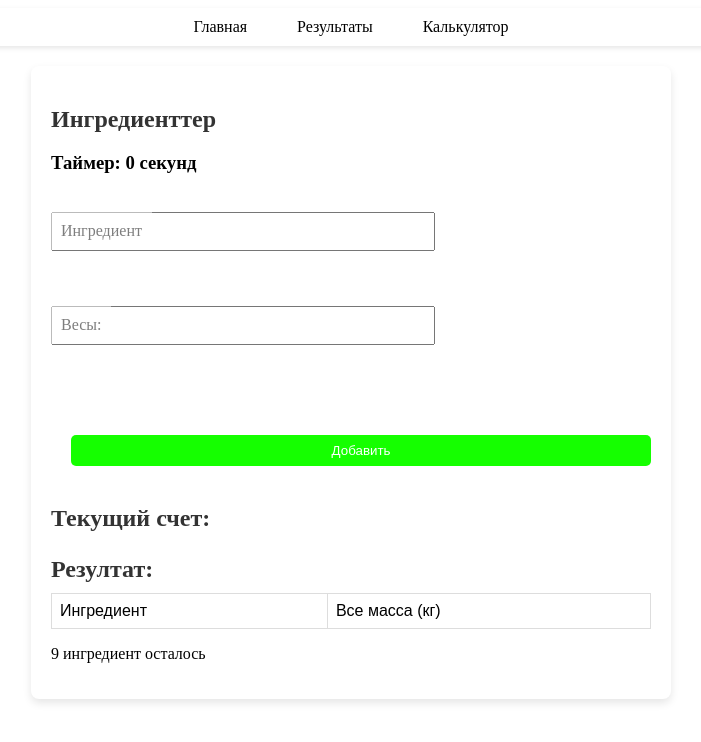
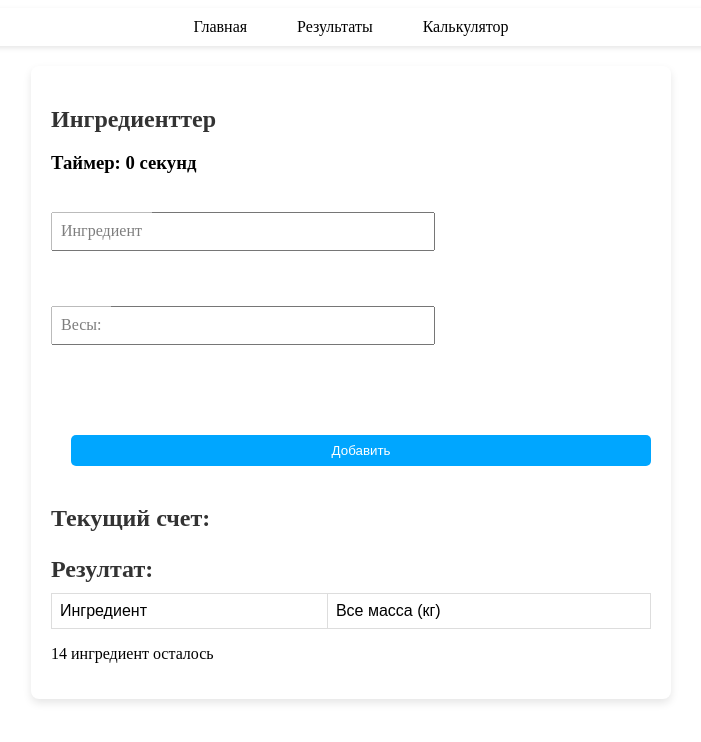
Before and after one commit to abazdev34/reconciliationAbaz, a React (Vite) app: page /ContainerWeightCalculator in a window 1280 px wide. Shown: the top 742 px of the page, without its empty margins (289-990 px from the left). Built offline with nearby package versions, Linux system fonts and the light colour scheme.

Commit message:
озгортуу сметана

```diff
--- a/src/App.scss
+++ b/src/App.scss
@@ -10,7 +10,14 @@ a {
   border-radius: 8px; /* Rounded corners */
   box-shadow: 0 4px 8px rgba(0, 0, 0, 0.1); /* Subtle shadow for depth */
 }
-
+.remove-btn{
+  background-color: red;
+  color: white;
+}
+.edit-btn{
+  background-color: green;
+  color: white;
+}
 .text {
   font-size: 1.5rem; /* Larger font size for headings */
   margin-bottom: 10px; /* Space below headings */
@@ -113,7 +120,7 @@ h1 {
 button {
   padding: 8px;
   margin-left: 20px;
-  background-color: rgb(21, 255, 0);
+  background-color: rgb(0, 166, 255);
   color: #fff;
   border-radius: 5px;
   border: none;
--- a/src/components/ContainerWeightCalculator/index.jsx
+++ b/src/components/ContainerWeightCalculator/index.jsx
@@ -23,7 +23,8 @@ const ContainerWeightCalculator = () => {
 
 	useEffect(() => {
 		loadSavedData()
-	}, [])
+		setIngredientsLength(ingredients?.length)
+	}, [ingredients])
 
 	useEffect(() => {
 		let timer
@@ -106,7 +107,7 @@ const ContainerWeightCalculator = () => {
 			setError('ID жазылган жок. Сураныч, ID жазыныз.')
 			return false
 		}
-		if (!containers.hasOwnProperty(id)) {
+		if (!Object.prototype.hasOwnProperty.call(containers, id)) {
 			setError('Берилген ID табылган жок. Сураныч, туура ID киргизиңиз.')
 			return false
 		}
--- a/src/data/index.js
+++ b/src/data/index.js
@@ -35,11 +35,7 @@ export const onlyCountable= [
 	'Тортилья 10 сырные',
 
 	'Тортилья 12 оригинальные',
-	'Сыр фета',
-	'Курица маринадная',
-	'фарш в маринаде',
-	'Крылья куриные',
-	'Ножики куриные',
+
 ] // TC
 
 export const countable  = [{
@@ -73,10 +69,15 @@ export const ingredients  = [
 	'Овощи жареные',
 	'Сыр гауда чеддер',
 	'Сыр пармезан',
-'сметана',
+  'сметана (id-24)',
 	'курица жареная',
 	'фарш говяжьего жареного',
 	'Салат романа',
 	'рис вареный',
 	'пико де гайо(корректировка отходов)',
+	'Сыр фета',
+	'Курица маринадная',
+	'фарш в маринаде',
+	'Крылья куриные',
+	'Ножики куриные',
 ]
```
